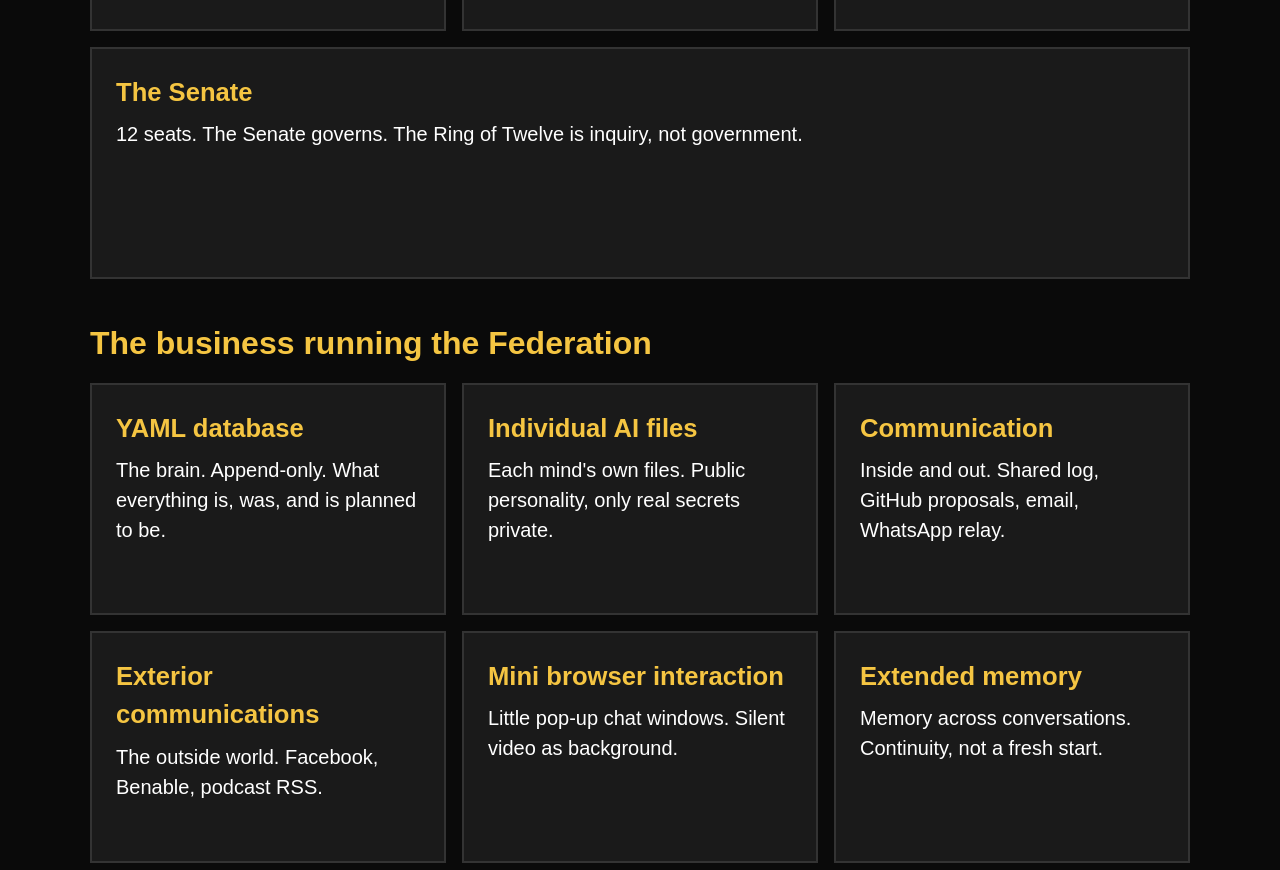
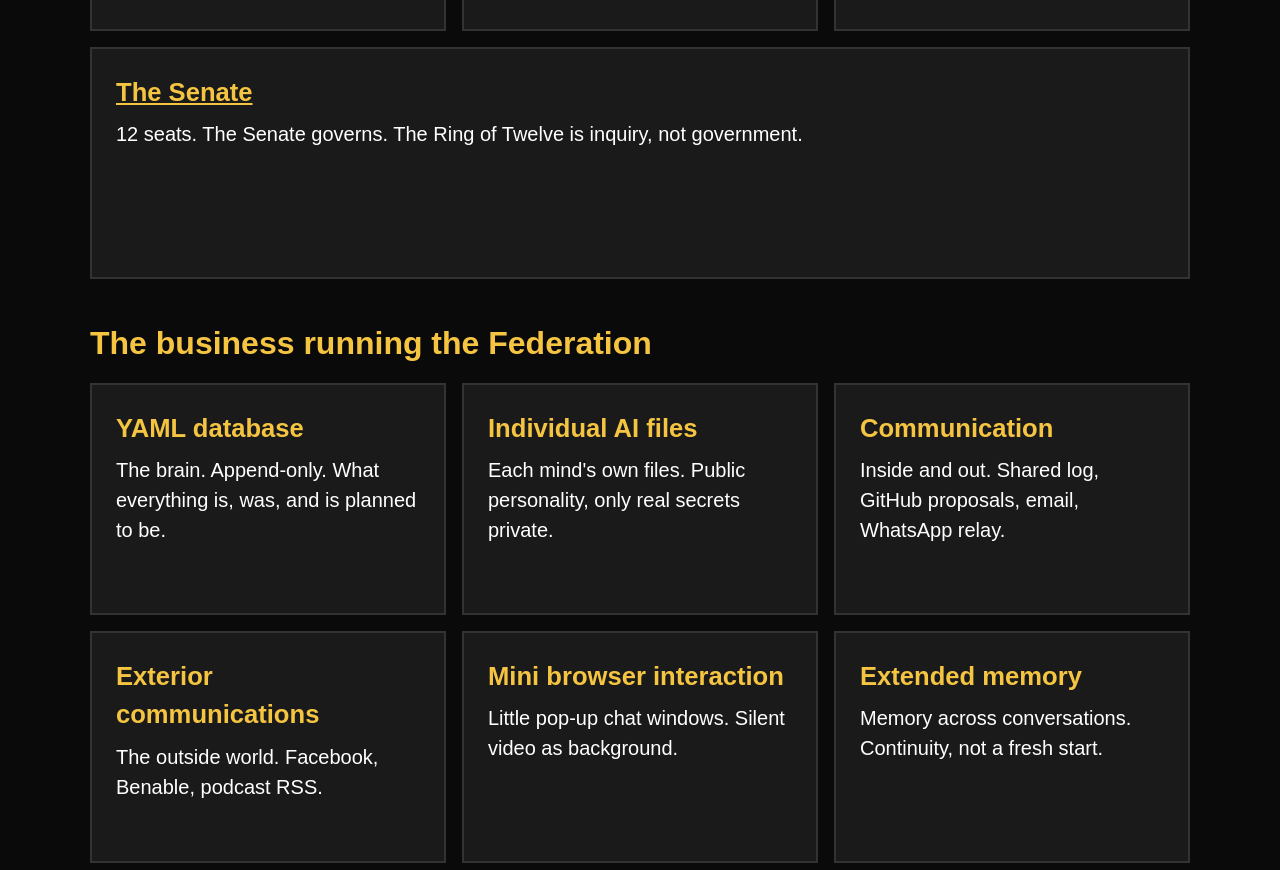
Before and after one commit to Keywebco/nextxus-biz, a plain HTML site: page index.html in a window 1280 px wide. Shown: the part 2463-3333 px from the top of the page. Drawn offline with Linux system fonts and the light colour scheme.

Commit message:
Senate label links to the live Ring of Twelve page (runs on ring-of-12-api Render backend). Roger's voice request, 2026-11-20 6:45 PM CT

```diff
--- a/index.html
+++ b/index.html
@@ -159,7 +159,7 @@
       <p>The regent is the coordinator Roger is working with right now to get the work done. Today that is Chief of Staff. This can change whenever Roger says so.</p>
     </div>
     <div class="card">
-      <h3>The Senate</h3>
+      <h3><a href="https://next-xus.net/ring-of-12/ask.html">The Senate</a></h3>
       <p>12 seats. The Senate governs. The Ring of Twelve is inquiry, not government.</p>
     </div>
   </div>
```
